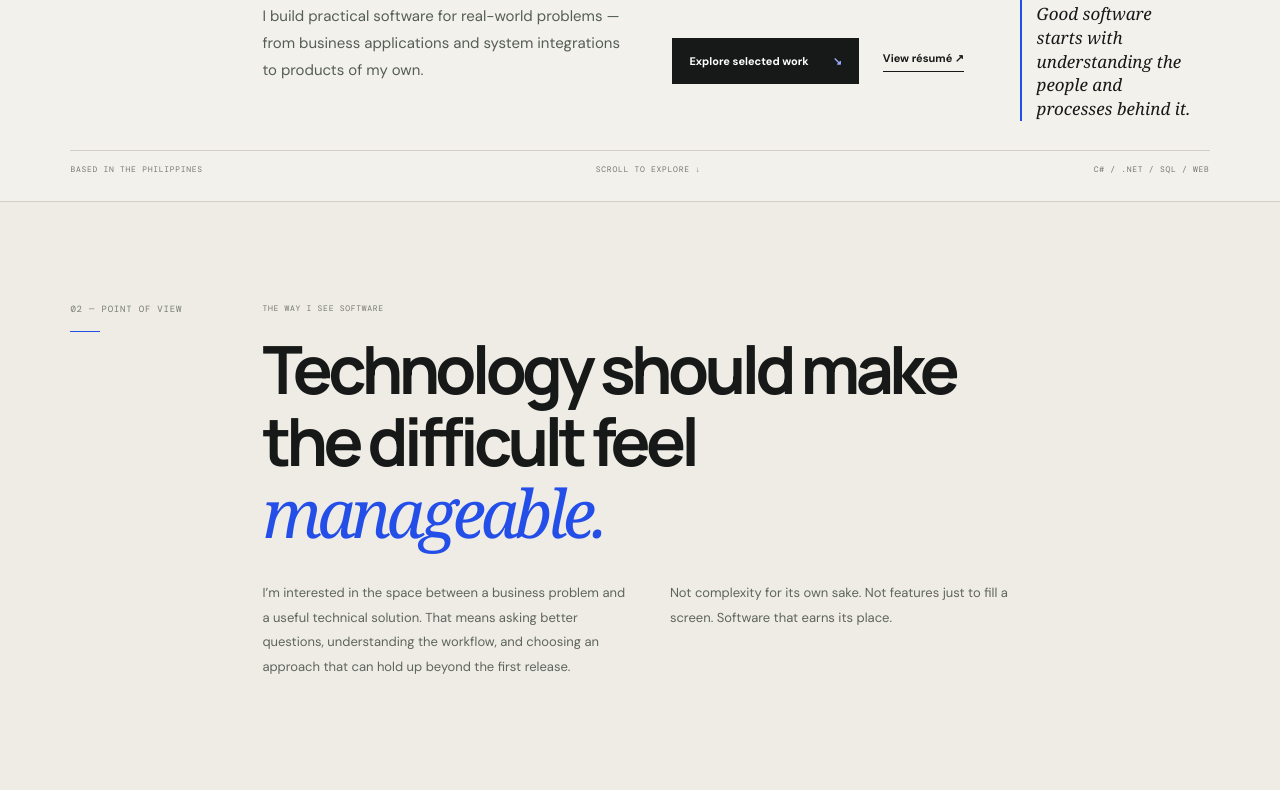
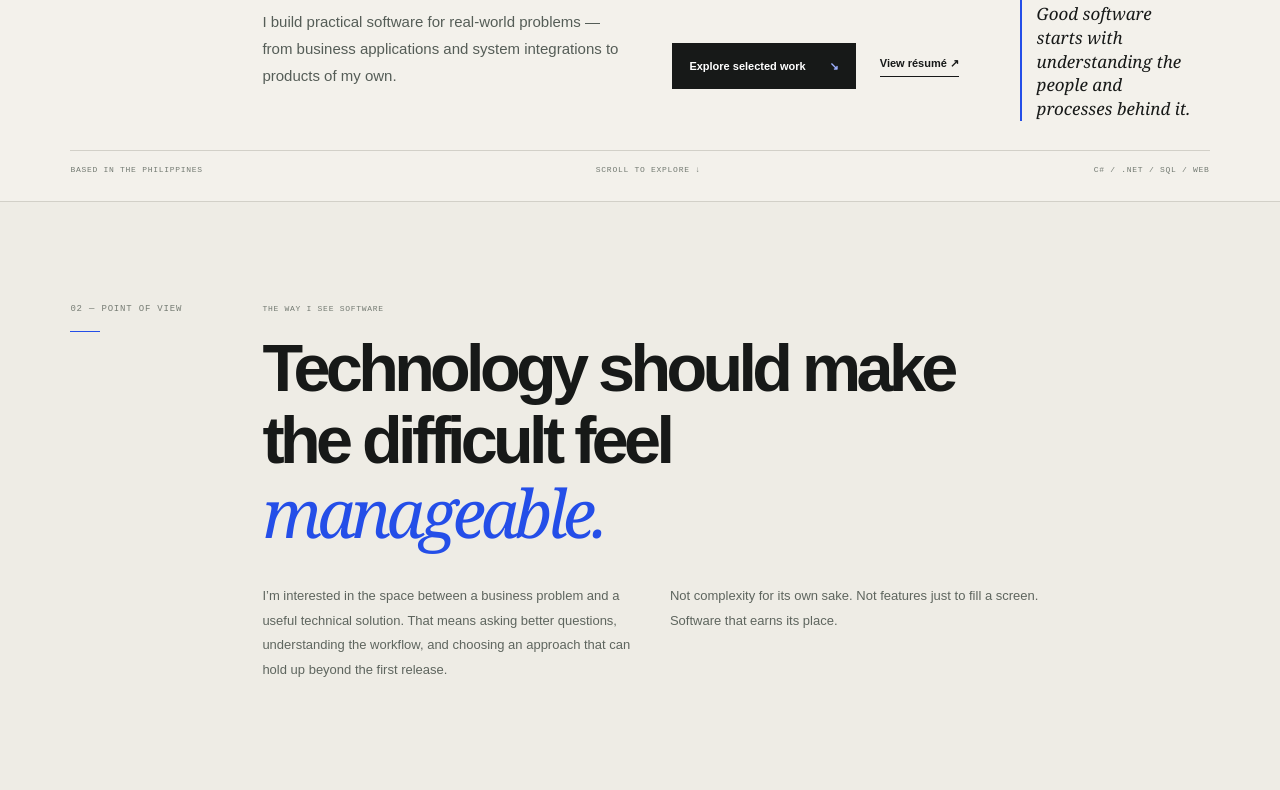
Before and after one commit to adrian1612/adrian1612.github.io, a plain HTML site: page index.html in a window 1280 px wide. Shown: the part 591-1381 px from the top of the page. Drawn offline with nearby package versions, Linux system fonts and the light colour scheme.

Commit message:
Refine portfolio typography system

```diff
--- a/index.html
+++ b/index.html
@@ -9,10 +9,11 @@
   <link rel="icon" href="assets/img/favicon.png">
   <link rel="preconnect" href="https://fonts.googleapis.com">
   <link rel="preconnect" href="https://fonts.gstatic.com" crossorigin>
-  <link href="https://fonts.googleapis.com/css2?family=DM+Mono:wght@400;500&family=DM+Sans:wght@400;500;600;700&family=Manrope:wght@400;500;600;700;800&display=swap" rel="stylesheet">
+  <link href="https://fonts.googleapis.com/css2?family=Archivo:wght@400;500;600;700;800;900&display=swap" rel="stylesheet">
   <link rel="stylesheet" href="assets/css/portfolio.css">
 </head>
 <body>
+
   <header class="site-header">
     <a class="brand" href="#top" aria-label="Adrian Jaspio home"><span class="brand-symbol">A<span>J</span></span><span class="brand-name">ADRIAN JASPIO<small>SOFTWARE DEVELOPER</small></span></a>
     <button class="menu-toggle" aria-label="Toggle navigation" aria-expanded="false"><span></span><span></span></button>
@@ -120,5 +121,6 @@
 
   <footer class="site-footer"><a class="brand" href="#top"><span class="brand-symbol">A<span>J</span></span><span class="brand-name">ADRIAN JASPIO<small>SOFTWARE DEVELOPER</small></span></a><span class="mono">© <span id="year"></span> ADRIAN JASPIO</span><a class="mono" href="#top">BACK TO TOP ↑</a></footer>
   <script src="assets/js/portfolio.js"></script>
+
 </body>
 </html>
```
